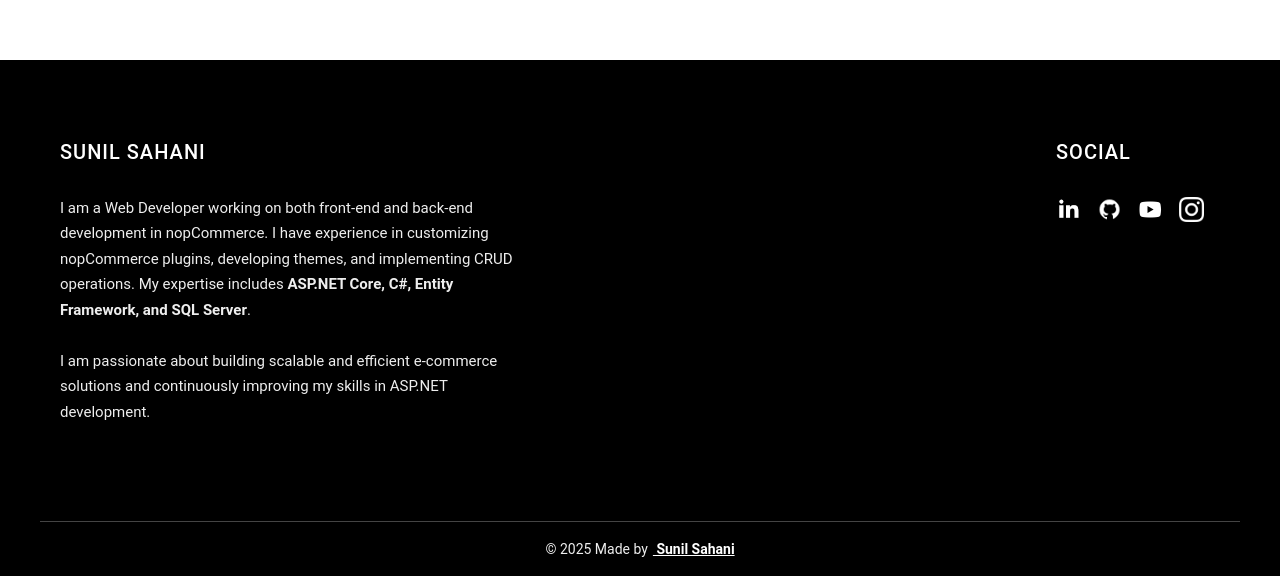
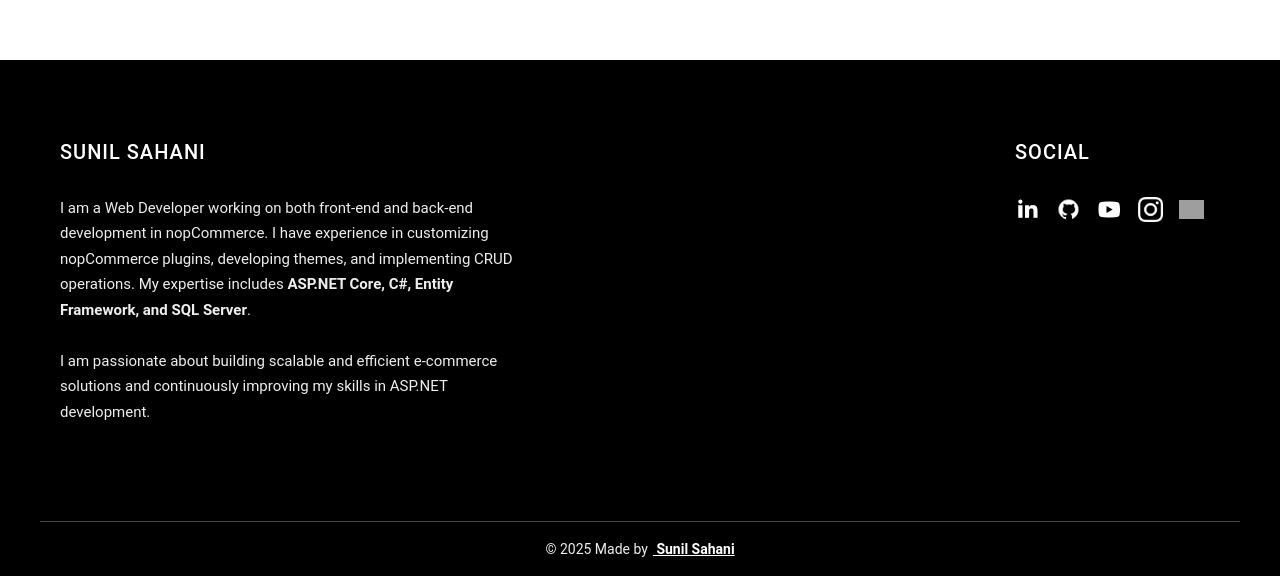
Before and after one commit to Sahani26/portfolio-sunil-react, a React (Create React App) app: page /crud-nopCommercer-4.60 in a window 1280 px wide. Shown: the part 1004-1580 px from the top of the page. Built offline with nearby package versions, Linux system fonts and the light colour scheme; grey boxes are pictures that could not be loaded; a web font is replaced by a local one.

Commit message:
Update Footer.js

```diff
--- a/src/pages/Footer.js
+++ b/src/pages/Footer.js
@@ -3,6 +3,7 @@ import instagramIcon from "../image/instagram-white.png";
 import linkedinIcon from "../image/linkedin-ico.png";
 import githubIcon from "../image/github-ico.png";
 import youtubeIcon from "../image/yt-ico.png";
+import xIcon from "../image/x-icon.png"; // Update path accordingly
 
 const Footer = () => {
   return (
@@ -28,6 +29,9 @@ const Footer = () => {
               <a target="_blank" rel="noreferrer" href="https://www.instagram.com/sunil1626_/?hl=en">
                 <img className="main-footer__icon" src={instagramIcon} alt="Instagram Profile" />
               </a>
+    <a target="_blank" rel="noreferrer" href="https://twitter.com/your_x_account">
+  <img className="main-footer__icon" src={xIcon} alt="X Profile" />
+</a>
             </div>
           </div>
 
```
